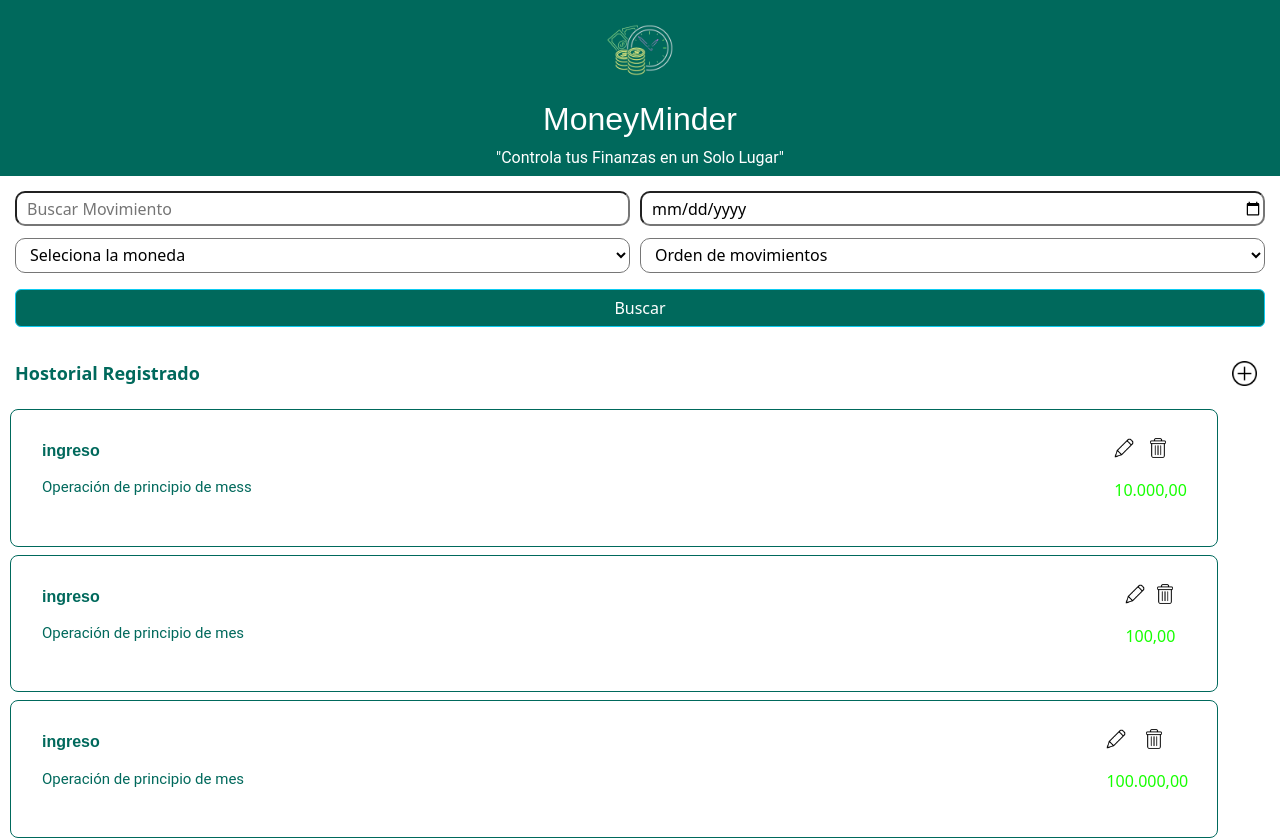
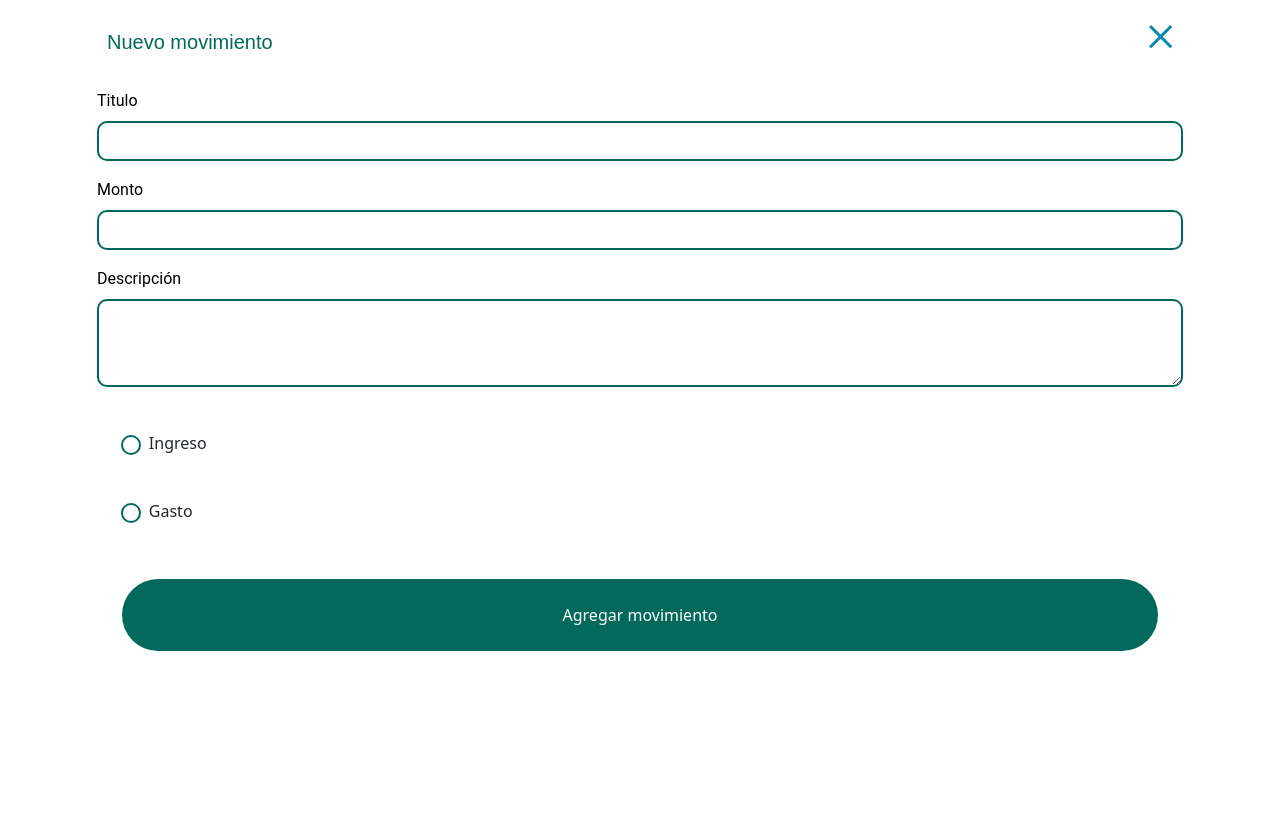
Before and after one commit to Marualexa/Sistema-moneyMinder, a Vue app: page /newMovent in a window 1280 px wide. Shown: the top 840 px of the page. After the commit the page ends 800 px from the top, so only its background shows below. Built offline with nearby package versions, Linux system fonts and the light colour scheme; data requests are answered from the project's data file.

Commit message:
Segunda vista #4 03/08/23

```diff
--- a/index.html
+++ b/index.html
@@ -1,4 +1,4 @@
-<!doctype html>
+<!DOCTYPE html>
 <html lang="en">
   <head>
     <meta charset="UTF-8" />
--- a/package.json
+++ b/package.json
@@ -11,7 +11,8 @@
   "dependencies": {
     "axios": "^1.4.0",
     "sass": "^1.64.1",
-    "vue": "^3.3.4"
+    "vue": "^3.3.4",
+    "vue-router": "^4.2.4"
   },
   "devDependencies": {
     "@vitejs/plugin-vue": "^4.2.3",
--- a/src/App.vue
+++ b/src/App.vue
@@ -1,7 +1,5 @@
 <template>
-  <ImportApp />
+  <router-view />
 </template>
 
-<script setup>
-import ImportApp from "./components/ImportApp.vue";
-</script>
+<script setup></script>
--- /dev/null
+++ b/src/components/MotionRecord.vue
@@ -0,0 +1,59 @@
+<template>
+  <div class="container">
+    <div class="title-prin">
+      <p>Nuevo movimiento</p>
+      <img src="../assets/closet.svg" alt="" />
+    </div>
+    <form @submit.prevent="submit">
+      <div class="mb-3">
+        <label for="" class="form-label">Titulo</label>
+        <input type="text" v-model="title" class="form-control" />
+      </div>
+
+      <div class="mb-3">
+        <label for="" class="form-label">Monto</label>
+        <input type="number" v-model="amount" class="form-control" />
+      </div>
+
+      <div class="mb-3">
+        <label for="" class="form-label">Descripción</label>
+        <textarea
+          class="form-control"
+          rows="3"
+          v-model="description"
+        ></textarea>
+      </div>
+
+      <div class="field">
+        <label class="radio-label">
+          <input type="radio" v-model="movementType" value="Ingreso" />
+          <span>Ingreso</span>
+        </label>
+      </div>
+
+      <div class="field">
+        <label class="radio-label">
+          <input type="radio" v-movel="movementType" value="Gasto" />
+          <span>Gasto</span>
+        </label>
+      </div>
+      <div class="action">
+        <button @click="removeMovent">Agregar movimiento</button>
+      </div>
+    </form>
+  </div>
+</template>
+
+<script setup>
+import { useRouter } from "vue-router";
+
+const router = useRouter();
+
+function removeMovent() {
+  router.push({ name: "Home" });
+}
+</script>
+
+<style lang="sass">
+@import "../sass/globalStyle.scss"
+</style>
--- a/src/components/Movement/HistoryOfMovements.vue
+++ b/src/components/Movement/HistoryOfMovements.vue
@@ -1,7 +1,8 @@
 <template>
   <div class="movements">
     <h2 class="title">
-      Hostorial Registrado <span><img src="../../assets/mas.png" alt="" /></span>
+      Hostorial Registrado
+      <span><img @click="newMovil" src="../../assets/mas.png" alt="" /></span>
     </h2>
     <div class="content">
       <Operacion
@@ -22,7 +23,9 @@
 import { defineProps, defineEmits, onMounted, ref, reactive } from "vue";
 import Operacion from "./OperationMoven.vue";
 import { useAsync } from "../../hooks/useAsync";
+import { useRouter } from "vue-router";
 
+const router = useRouter();
 const { result, makeRequest } = useAsync();
 const page = ref("1");
 const limit = ref("5");
@@ -62,6 +65,10 @@ const emit = defineEmits(["remove"]);
 const remove = (id) => {
   emit("remove", id);
 };
+
+function newMovil() {
+  router.push({ name: "MotionRecord" });
+}
 </script>
 
 <style lang="sass">
--- a/src/main.js
+++ b/src/main.js
@@ -1,4 +1,8 @@
 import { createApp } from 'vue'
 import App from './App.vue'
+import router from './router';
 
-createApp(App).mount('#app')
+const app = createApp(App)
+
+app.use(router);
+app.mount('#app');
--- /dev/null
+++ b/src/router/index.js
@@ -0,0 +1,11 @@
+import { createRouter, createWebHistory } from 'vue-router';
+
+const router = createRouter({
+    history: createWebHistory(),
+    routes: [
+        { path: '/moneyminder/', name: 'Home', component: () => import('../components/ImportApp.vue') },
+        { path: '/newMovent', name: 'MotionRecord', component: () => import('../components/MotionRecord.vue') },
+    ]
+});
+
+export default router
--- /dev/null
+++ b/src/sass/components/_motionRecord.scss
@@ -0,0 +1,91 @@
+.container {
+    width: 100%;
+    height: auto;
+
+    .title-prin {
+        display: flex;
+        justify-content: space-between;
+        align-items: last baseline;
+        padding: 25px 25px 0;
+        box-sizing: border-box;
+
+        p {
+            font-family: $fuente-title;
+            font-size: 20px;
+            color: $color-fuente2;
+        }
+    }
+
+    form {
+        margin: 15px;
+
+        .mb-3 {
+            label {
+                font-family: $fuente-sutitulos;
+                font-size: 16px;
+                color: $color-fuente1;
+            }
+
+            input {
+                border-radius: 10px;
+                border: 2px solid $color-fuente2;
+            }
+
+            textarea {
+                border-radius: 10px;
+                border: 2px solid $color-fuente2;
+            }
+        }
+
+        .field {
+            display: flex;
+            justify-content: space-between;
+            flex-direction: column;
+            padding: 16px 24px;
+
+            .radio-label {
+                display: flex;
+                align-items: end;
+                margin-top: 8px;
+            }
+
+            .radio-label span {
+                margin-top: 4px;
+                margin-left: 8px;
+            }
+
+            input {
+                appearance: none;
+                width: 1.24rem;
+                height: 1.24rem;
+                color: $color-fuente2;
+                border: 2px solid $color-fuente2;
+                border-radius: 50%;
+
+                &:hover {
+                    background-color: $color-fuente2;
+                }
+            }
+        }
+
+        .action {
+            padding: 40px 25px;
+
+            button {
+                color: $color-fondo;
+                font-size: 16px;
+                background-color: $color-fuente2;
+                border: none;
+                width: 100%;
+                padding: 24px 60px;
+                border-radius: 60px;
+                box-sizing: border-box;
+
+                &:hover {
+                    background-color: $color-fondo;
+                    color: $color-fuente2;
+                }
+            }
+        }
+    }
+}
--- a/src/sass/globalStyle.scss
+++ b/src/sass/globalStyle.scss
@@ -2,4 +2,5 @@
 @import "components/header";
 @import "components/inputDiffe";
 @import "components/historyOfMovements";
-@import "components/operationMoven"
+@import "components/operationMoven";
+@import "components/motionRecord";
--- a/vite.config.js
+++ b/vite.config.js
@@ -8,7 +8,7 @@ export default defineConfig({
   resolve: {
     alias: {
       '@img': fileURLToPath(new URL('src/assets/', import.meta.url)),
-      '@': fileURLToPath(new URL('src/', import.meta.url)),
+      '@': fileURLToPath(new URL('./src', import.meta.url)),
     }
   },
 })
```
Also changed, not shown: src/assets/closet.svg (added), 1 other file (tests, documents, lock files or other folders).
